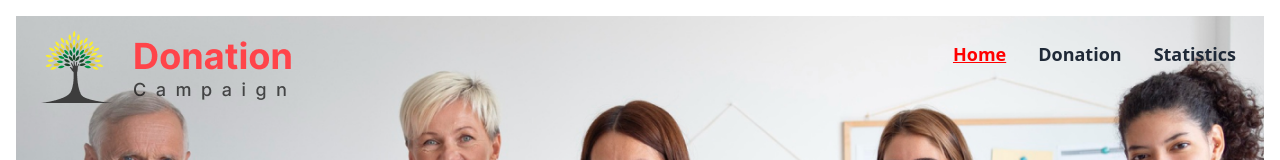
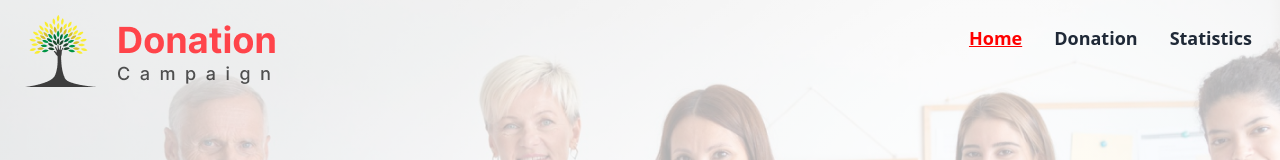
Before and after one commit to abdullah-al-mohammad/donation-campaign, a React (Vite) app: page / in a window 1280 px wide. Shown: the top 160 px of the page. Built offline with nearby package versions, Linux system fonts and the light colour scheme.

Commit message:
add donation detals and click handler for donation details

```diff
--- a/src/components/Header/Header.css
+++ b/src/components/Header/Header.css
@@ -1,9 +1,13 @@
-.menu li > *:not(ul, .menu-title, details, .btn):active, .menu li > *:not(ul, .menu-title, details, .btn).active, .menu li > details > summary:active {
+.menu li>*:not(ul, .menu-title, details, .btn):active,
+.menu li>*:not(ul, .menu-title, details, .btn).active,
+.menu li>details>summary:active {
     background-color: transparent;
     text-decoration: underline;
     color: red;
 }
-.bgImg{
-    background: white url("../../assets/images/Rectangle 4281.png") no-repeat center center / cover;
-    height: 540px;
+
+.bgImg {
+    min-height: 540px;
+    background: linear-gradient(0deg, rgba(255, 255, 255, 0.7), rgba(255, 255, 255, 0.7)), url('../../assets/images/Rectangle 4281.png');
+    background-size: cover;
 }
--- a/src/components/Header/Header.jsx
+++ b/src/components/Header/Header.jsx
@@ -1,8 +1,20 @@
+import { useState, useEffect } from "react";
 import { NavLink } from "react-router-dom";
 import './Header.css'
 
 
 const Header = () => {
+    const [inputValue, setInputValue] = useState('');
+
+    useEffect(() =>{
+        console.log(inputValue);
+    },[inputValue])
+
+    const handleInput = (value) =>{
+        setInputValue(value)
+    }
+
+
     const links = <>
         <li><NavLink to={'/'}>Home</NavLink></li>
         <li><NavLink to={'/donation'}>Donation</NavLink></li>
@@ -11,6 +23,7 @@ const Header = () => {
     </>
     return (
         <div className="bgImg mb-24">
+            <div className="container mx-auto">
                 <div className="navbar">
                     <div className="flex-1">
                         <NavLink className="btn btn-ghost text-xl">
@@ -26,8 +39,9 @@ const Header = () => {
                 <div className="text-center absolute inset-48">
                     <h1 className="text-5xl font-bold mb-10">I Grow By Helping People In Need</h1>
                     <div className="join">
-                    <input className="input input-bordered join-item" placeholder="Search here....." />
+                        <input onChange={(e) =>handleInput(e.target.value)} className="input input-bordered join-item" placeholder="Search here....." />
                         <button className="btn join-item text-white bg-error">Search</button>
+                    </div>
                 </div>
             </div>
         </div>
--- a/src/components/Home/Home.jsx
+++ b/src/components/Home/Home.jsx
@@ -8,7 +8,7 @@ const Home = () => {
 
 
     return (
-        <div>
+        <div className="container mx-auto">
             <div className="grid lg:grid-cols-4 md:grid-cols-2 gap-6">
                 {donations.map((donation, idx) => {
                     const {id,category,category_bg, description, picture, text_color, card_bg} = donation;
--- a/src/components/Root/Root.jsx
+++ b/src/components/Root/Root.jsx
@@ -4,10 +4,10 @@ import Header from "../Header/Header";
 
 const Root = () => {
     return (
-        <div className="container mx-auto p-4">
+        <>
             <Header></Header>
             <Outlet></Outlet>
-        </div>
+        </>
     );
 };
 
--- a/src/main.jsx
+++ b/src/main.jsx
@@ -11,6 +11,7 @@ import Home from './components/Home/Home';
 import DonationDetails from './components/donationDetails/DonationDetails';
 import Donation from './components/Donation/Donation';
 import Statistics from './components/Statistics/Statistics';
+
 const router = createBrowserRouter([
   {
     path: '/',
```
Lines whose indentation alone changed are shown as unchanged.
